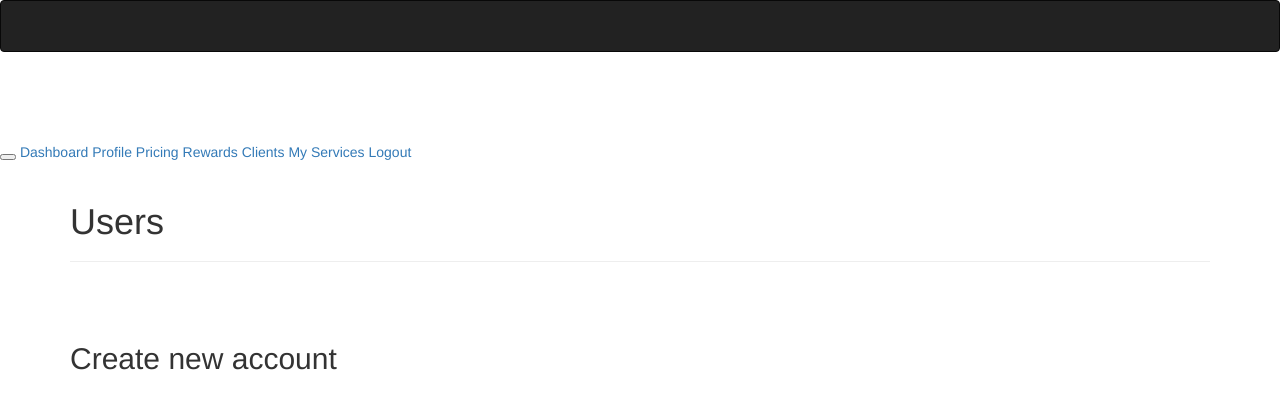
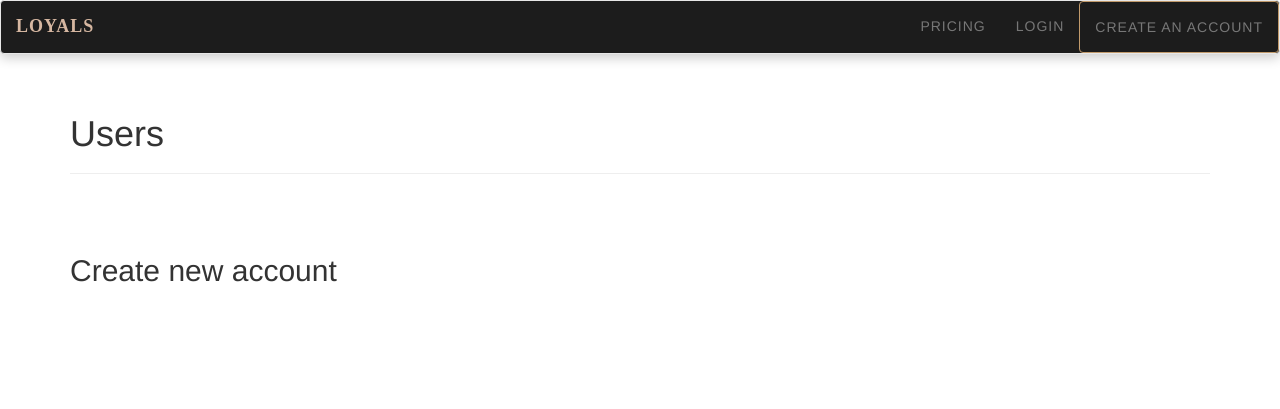
Before and after one commit to dudebot05/CS-480-680-Rewards_and_scheduling, a Flask app: page /admin in a window 1280 px wide. Shown: the top 409 px of the page. Run offline with Flask 3, Linux system fonts and the light colour scheme; parts of the project's set-up code (start-up, migrations or seed data) failed here and were passed over; some libraries are stand-ins or nearby versions.

Commit message:
basic base.hmtl/base.css content

```diff
--- a/app/static/css/base.css
+++ b/app/static/css/base.css
@@ -0,0 +1,108 @@
+#header h1 {
+    margin-top: auto;
+    font-size: 40px;
+    text-align: center !important;
+  }
+#sidebar {
+    width: 200px;
+    position: fixed;
+    top: 0;
+    left: 0;
+    height: 100%;
+    background: #fff;
+    box-shadow: 5px 10px 30px rgba(0,0,0,0.1);
+    padding-top: 80px;
+    z-index: 1000;
+  }
+
+  .navbar {
+    background-color: #1C1C1C; /* Deep Charcoal */
+    box-shadow: 0 4px 12px rgba(0, 0, 0, 0.2);
+}
+
+.navbar .navbar-brand {
+    font-family: 'Playfair Display', serif;
+    font-weight: 700;
+    color: #D6B7A1; /* Light Gold */
+    text-transform: uppercase;
+    letter-spacing: 1px;
+}
+
+/* Using .nav-link as a custom selector */
+.navbar .nav-link {
+    color: #D6B7A1; /* Light Gold */
+    font-weight: 500;
+    text-transform: uppercase;
+    letter-spacing: 1px;
+}
+
+.navbar .nav-link:hover {
+    color: #C19A6B; /* Soft Gold */
+}
+
+/* Custom button style */
+.navbar .btn-outline-light {
+    border-color: #C19A6B; /* Soft Gold */
+    color: #C19A6B; /* Soft Gold */
+    text-transform: uppercase;
+    letter-spacing: 1px;
+}
+
+
+  #sidebar a {
+    display: block;
+    padding: 40px 20px;
+    color: #1C1C1C;
+    font-weight: 500;
+    font-size: 16px;
+    text-decoration: none;
+  }
+
+  #sidebar a:hover {
+    background-color: #C19A6B;
+    color: #fff;
+    border-radius: 8px;
+  }
+
+  #sidebartitle {
+    text-align: center;
+    font-weight: bold;
+    font-size: 20px;
+    margin-bottom: 20px;
+    margin-top: -60px;
+  }
+
+  .material-icons {
+    vertical-align: middle;
+    margin-right: 8px;
+    font-size: 20px;
+  }
+
+  @media (max-width: 768px) {
+    /* test */
+
+    #sidebar {
+        width: 160px;
+        position: fixed;
+        top: 0;
+        left: 0;
+        height: 100%;
+        background: #fff;
+        box-shadow: 5px 10px 30px rgba(0,0,0,0.1);
+        padding-top: 80px;
+        z-index: 1000;
+        }
+
+        #header h1 {
+          margin-left: 200px;
+          margin-top: 30px;
+          font-size: 40px;
+          text-align: center !important;
+        }
+
+    #header h1 {
+      margin-top: 30px;
+      font-size: 40px;
+      text-align: center !important;
+    }
+}
--- a/app/templates/base.html
+++ b/app/templates/base.html
@@ -1,51 +1,70 @@
-
 {% extends "bootstrap/base.html" %}
 {% import "bootstrap/wtf.html" as wtf %}
 
+{% block head %}
+{{ super() }}
+<link href="https://fonts.googleapis.com/icon?family=Material+Icons" rel="stylesheet">
+<link rel="stylesheet" href="{{ url_for('static', filename='css/base.css') }}">
+{% endblock %}
 
 {% block navbar %}
-<div class="navbar navbar-inverse" role="navigation">
-    <div class="container">
+<!-- IF USER IS LOGGED IN THEY WILL SEE SIDE NAV BAR-->
+{% if current_user.is_authenticated %}
+<div id="sidebar">
+    <p id="sidebartitle">Loyals Booking</p>
+    <a href="{{ url_for('main.dashboard') }}">
+      <span class="material-icons">dashboard</span> Dashboard
+    </a>
+    <a href="{{ url_for('main.rewards') }}">
+      <span class="material-icons">card_giftcard</span> Rewards
+    </a>
+    <a href="#">
+      <span class="material-icons">people</span> Clients
+    </a>
+    <a href="{{ url_for('main.myservices') }}">
+      <span class="material-icons">build</span> My Services
+    </a>
+	<a href="{{ url_for('main.pricing') }}">Pricing</a>
+	<a href="{{ url_for('main.profilesettings') }}">Profile</a>
+    <a href="{{ url_for('auth.logout') }}">
+      <span class="material-icons">logout</span> Logout
+    </a>
+  </div>
+  {% endif %}
+
+  <!-- IF USER IS NOT LOGGED IN THEY WILL SEE THE TOP NAV BAR-->
+{% if not current_user.is_authenticated %}
+<nav class="navbar navbar-default">
+  <div class="container1">
     <div class="navbar-header">
-            <button type="button" class="navbar-toggle" data-toggle="collapse" data-target=".navbar-collapse">
+      <!-- Collapsed Hamburger -->
+      <button type="button" class="navbar-toggle collapsed" data-toggle="collapse" data-target="#navbarNav">
         <span class="sr-only">Toggle navigation</span>
         <span class="icon-bar"></span>
         <span class="icon-bar"></span>
         <span class="icon-bar"></span>
       </button>
-            <a class="navbar-brand" href=""></a>
+      <!-- Brand -->
+      <a class="navbar-brand" href="#">Loyals</a>
     </div>
-        <div class="navbar-collapse collapse">
-            <ul class="nav navbar-nav">
-                <li><a href=""></a></li>
-                <li><a href=""></a></li>
-                <li><a href=""></a></li>
-                <li><a href=""></a></li>
-                <li><a href=""></a></li>
+
+    <!-- Collect the nav links for toggling -->
+    <div class="collapse navbar-collapse" id="navbarNav">
+      <ul class="nav navbar-nav navbar-right">
+        <!-- nav-link is a custom class you can keep for styling -->
+        <li><a class="nav-link" href="pricing.html">Pricing</a></li>
+        <li><a class="nav-link" href="{{ url_for('auth.login') }}">Login</a></li>
+        <!-- btn-outline-light is also a custom class in your CSS -->
+        <li><a class="btn btn-outline-light" href="{{ url_for('auth.register') }}">Create an Account</a></li>
       </ul>
     </div>
   </div>
-</div>
+</nav>
+{% endif %}
 
 
-<nav class="navbar fixed-top">
-    <div class="container-fluid"></div>
-</nav>
 
-
-<div id="sidebar">
-    <button class="navbar-toggler" type="button" onclick="document.getElementById('sidebar').classList.toggle('expanded')"></button>
-    <a href="{{ url_for('main.dashboard') }}">Dashboard</a>
-    <a href="{{ url_for('main.profilesettings') }}">Profile</a>
-    <a href="{{ url_for('main.pricing') }}">Pricing</a>
-    <a href="{{ url_for('main.rewards') }}">Rewards</a>           <!-- "sidebar a" in the css folder -->
-    <a href="#">Clients</a>
-    <a href="{{ url_for('main.myservices') }}">My Services</a>
-    <a href="{{ url_for('auth.logout') }}">Logout</a>
-
-  </div>
 {% endblock %}
-
 
 {% block content %}
 <div class="container">{% block page_content %}{% endblock %}</div>
```
Lines whose indentation alone changed are shown as unchanged.
